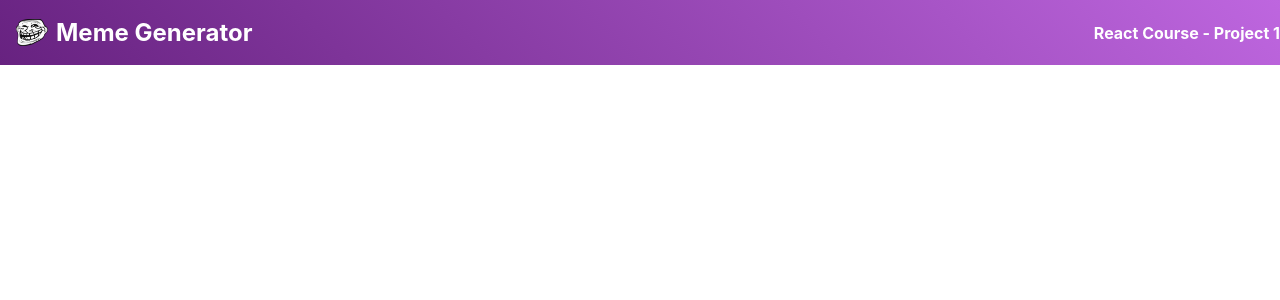
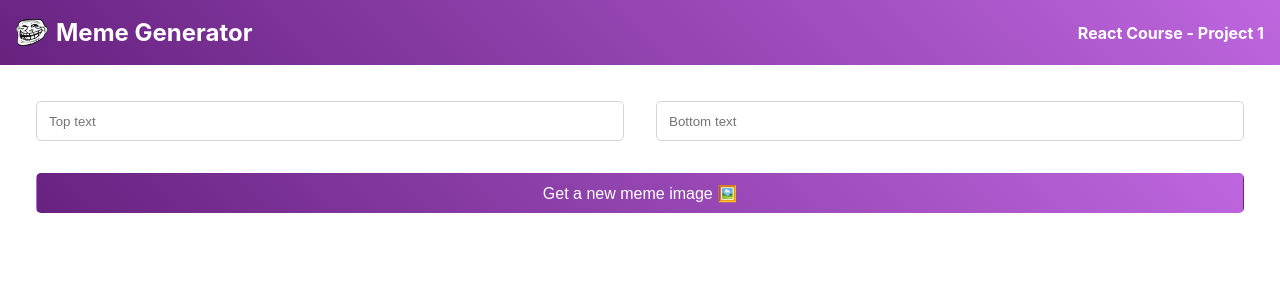
Before and after one commit to Poozagg/meme-generator, a React (Vite) app: page / in a window 1280 px wide. Shown: the top 300 px of the page. Built offline with nearby package versions, Linux system fonts and the light colour scheme.

Commit message:
form & button added - as Meme component

```diff
--- /dev/null
+++ b/components/Meme.jsx
@@ -0,0 +1,21 @@
+export default function Meme() {
+  return (
+    <main>
+      <form className="form">
+        <input
+          type="text"
+          placeholder="Top text"
+          className="form--input"
+        />
+        <input
+          type="text"
+          placeholder="Bottom text"
+          className="form--input"
+        />
+        <button className="form--button">
+          Get a new meme image 🖼️
+        </button>
+      </form>
+    </main>
+  )
+}
--- a/src/App.css
+++ b/src/App.css
@@ -4,6 +4,9 @@
   padding: 2rem;
   text-align: center;
 } */
+main {
+  padding: 36px;
+}
 .Navbar--section {
   display: flex;
   /* justify-content: space-between; */
@@ -15,10 +18,31 @@
 .Navbar--name {
   margin-right: auto;
 }
-
+.Navbar--project {
+  margin-right: 1rem;
+}
 .Navbar--image {
   width: 32px;
   height: 27px;
   margin-left: 1rem;
   margin-right: 0.5rem;
 }
+.form {
+  display: grid;
+  grid-template: 40px 40px / 1fr 1fr;
+  gap: 2rem;
+}
+.form--input {
+  font-family: "Karla", sans-serif;
+  border-radius: 5px;
+  border: 1px solid #D5D4D8;
+  text-indent: 10px;
+}
+.form--button {
+  grid-column: 1 / -1;
+  font-family: "Karla", sans-serif;
+  border-radius: 5px;
+  background: linear-gradient(45deg, #672280 0%, #be66df 100%);
+  color: white;
+  cursor: pointer;
+}
--- a/src/App.jsx
+++ b/src/App.jsx
@@ -1,5 +1,6 @@
 import './App.css'
 import Navbar from '../components/Navbar'
+import Meme from '../components/Meme'
 
 function App() {
 
@@ -8,6 +9,7 @@ function App() {
     <>
       <div>
         <Navbar />
+        <Meme />
       </div>
     </>
   )
```
